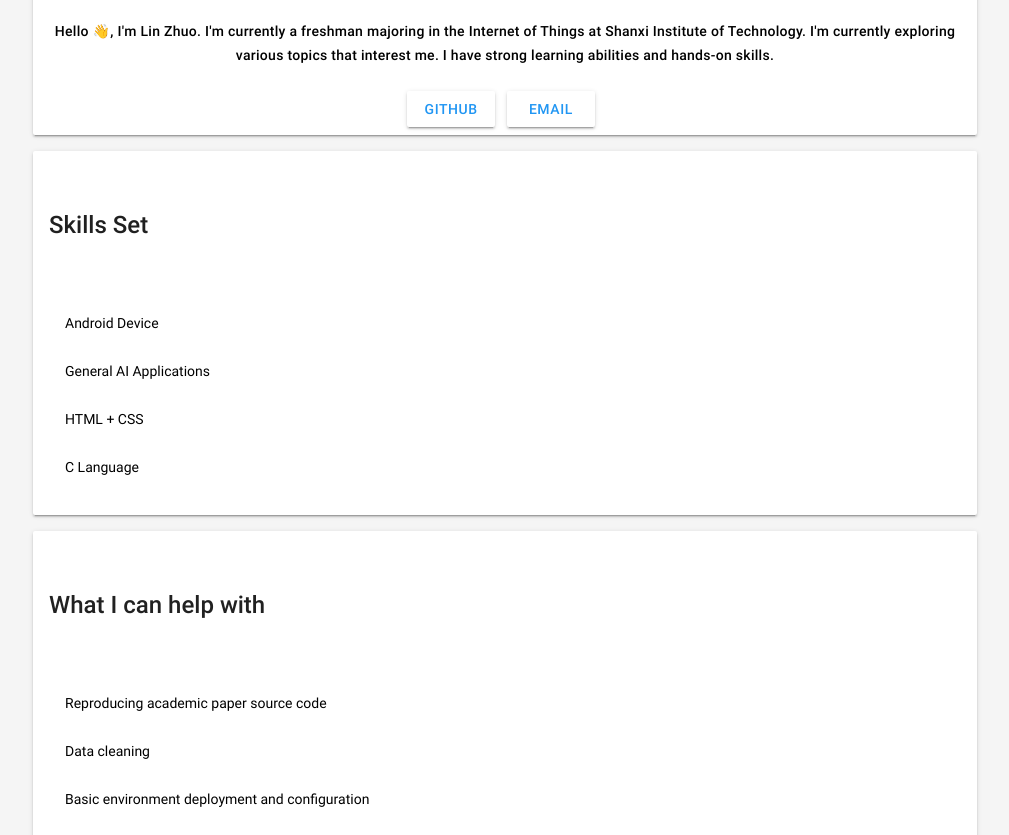
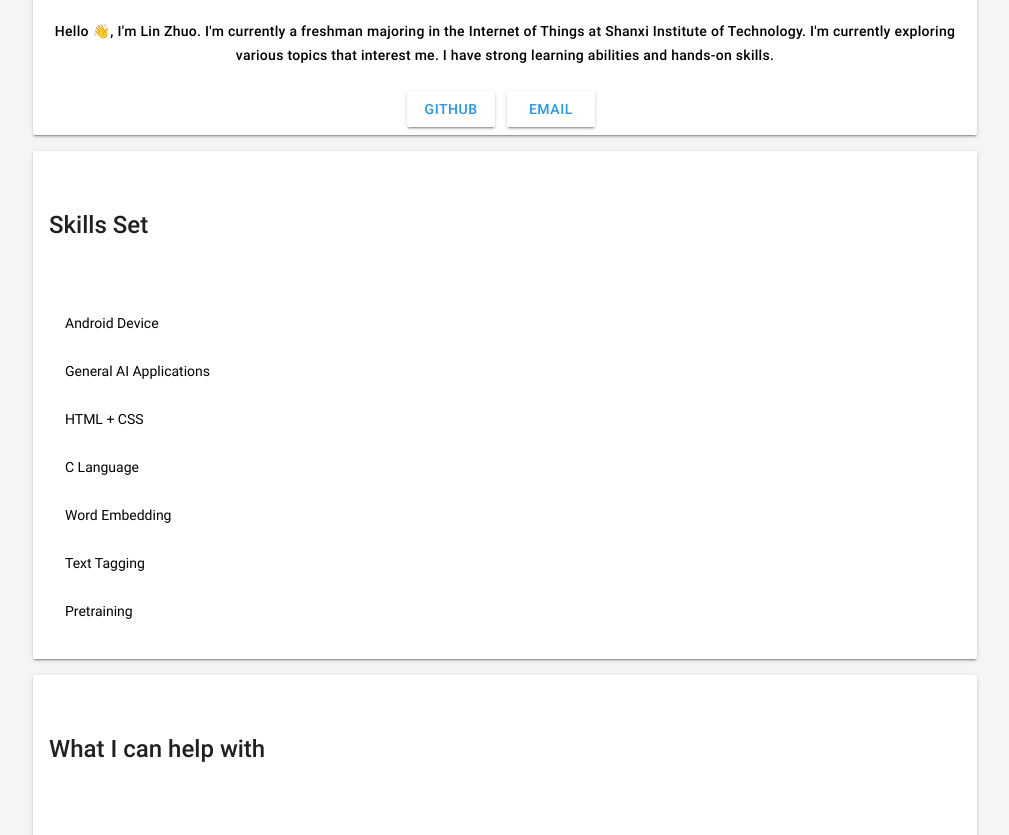
Before and after one commit to linzhuo1222/linzhuo1222.github.io, a plain HTML site: page index.html in a window 1280 px wide. Shown: the part 399-1234 px from the top of the page, without its empty margins (135-1144 px from the left). Drawn offline with Linux system fonts and the light colour scheme.

Commit message:
Update index.html

```diff
--- a/index.html
+++ b/index.html
@@ -55,6 +55,9 @@
                     <li class="mdui-list-item">General AI Applications</li>
                     <li class="mdui-list-item">HTML + CSS</li>
                     <li class="mdui-list-item">C Language</li>
+                    <li class="mdui-list-item">Word Embedding</li>
+                    <li class="mdui-list-item">Text Tagging</li>
+                    <li class="mdui-list-item">Pretraining</li>
                 </ul>
             </div>
         </div>
@@ -88,11 +91,8 @@
             </div>
         </div>
     </div>
-
-    <!-- MDUI JS -->
     <script src="js/mdui.min.js"></script>
     <script>
-        // MDUI 初始化
         mdui.mutation();
     </script>
 </body>
```
